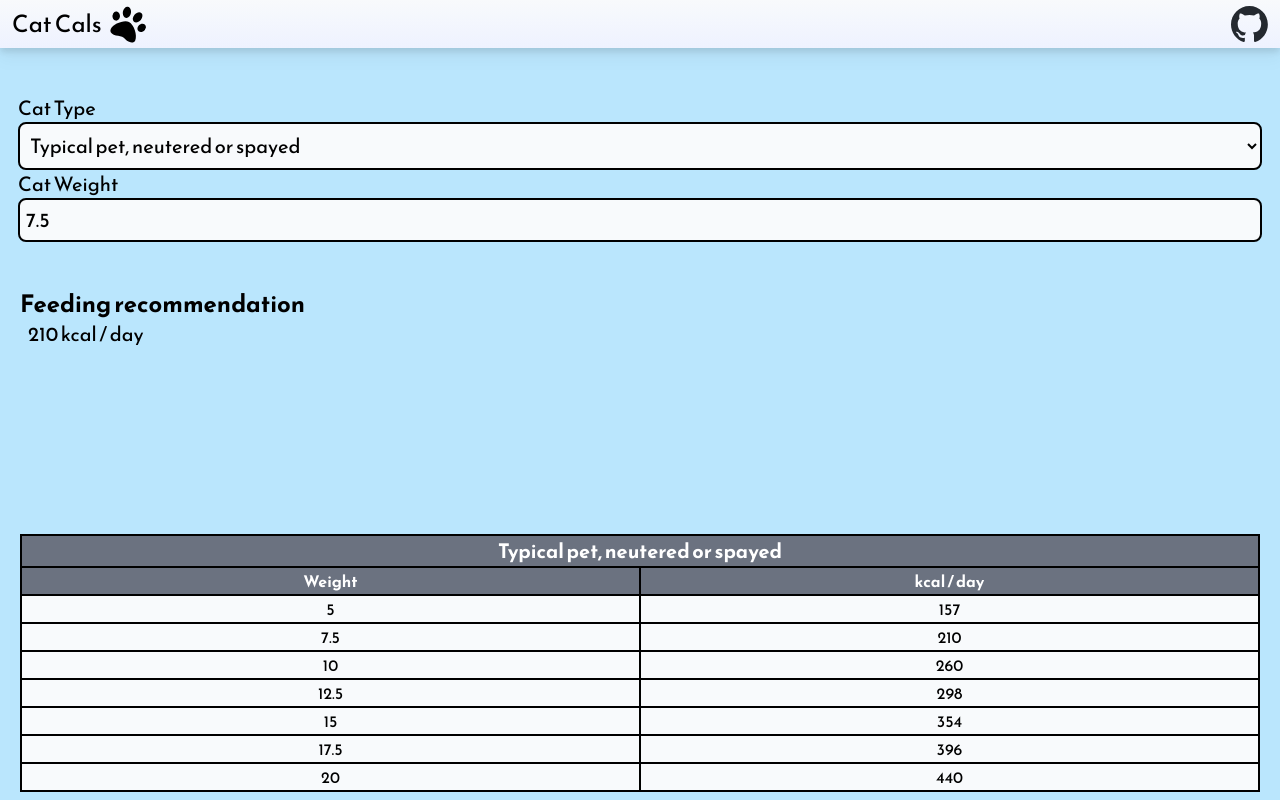
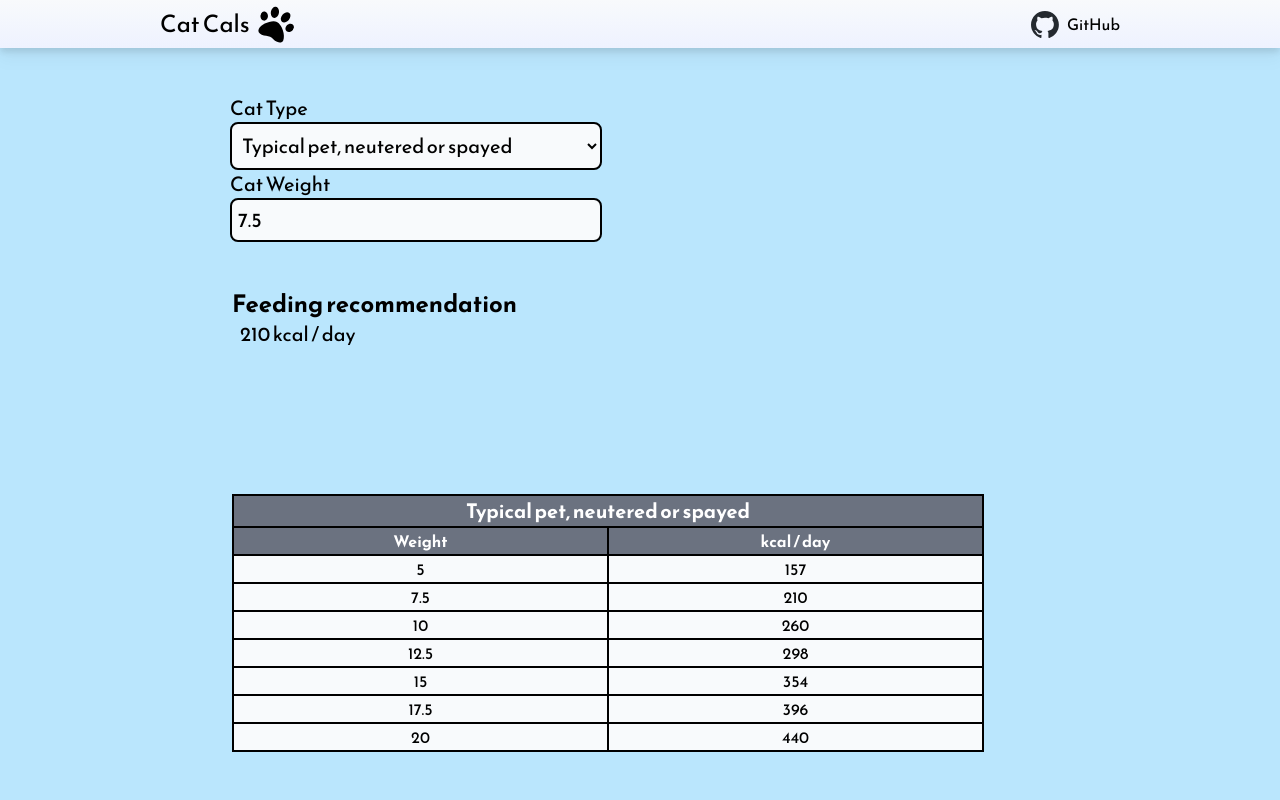
Before and after one commit to john-pham-bit/cat-cals, a React (Vite) app: page / in a window 1280 px wide. Built offline with nearby package versions, Linux system fonts and the light colour scheme.

Commit message:
Added responsiveness for table and desktop screens.

```diff
--- a/src/App.tsx
+++ b/src/App.tsx
@@ -6,7 +6,7 @@ function App() {
     <>
       <div className="flex h-screen w-screen flex-col overflow-hidden bg-sky-200">
         <Header />
-        <div className="mx-3 mt-10 flex h-full flex-col justify-center">
+        <div className="mx-3 mt-10 flex h-full flex-col justify-center sm:mx-16 lg:mx-56">
           <CatCalculator />
         </div>
       </div>
--- a/src/components/CalorieTable.tsx
+++ b/src/components/CalorieTable.tsx
@@ -43,7 +43,11 @@ const CatForm: FC<CalorieTableProps> = ({ catType }) => {
   );
   catTypeToCatImage.set(
     "typical-intact",
-    <CatFormImage image={catImage2} altText="An green cat." styling="h-40" />,
+    <CatFormImage
+      image={catImage2}
+      altText="An green cat."
+      styling="h-40 translate-x-[20%]"
+    />,
   );
   catTypeToCatImage.set(
     "typical-prone-to-gain",
@@ -54,7 +58,7 @@ const CatForm: FC<CalorieTableProps> = ({ catType }) => {
     <CatFormImage
       image={catImage4}
       altText="A cat in a shirt."
-      styling="h-52 -translate-x-16 -translate-y-8"
+      styling="h-52 -translate-x-[20%] -translate-y-8"
     />,
   );
 
@@ -93,7 +97,7 @@ const CatForm: FC<CalorieTableProps> = ({ catType }) => {
         onAnimationEnd={onTableAnimationEnd}
       >
         <div id="animated-cat-image" className={`relative`}>
-          <div className="absolute right-0 top-0 z-0 h-40 -translate-x-8 translate-y-8">
+          <div className="absolute right-0 top-0 z-0 h-40 -translate-x-[20%] translate-y-8">
             {catTypeToCatImage.get(displayCatType)}
           </div>
         </div>
--- a/src/components/CatCalculator.tsx
+++ b/src/components/CatCalculator.tsx
@@ -10,7 +10,7 @@ function CatCalculator() {
 
   return (
     <>
-      <div className="flex h-full flex-col justify-between">
+      <div className="flex h-full flex-col justify-between sm:w-full lg:max-w-screen-md">
         <div>
           <div className="mb-8">
             <CatForm
@@ -21,7 +21,9 @@ function CatCalculator() {
           </div>
           <CatResult catType={catType} catWeight={catWeight} />
         </div>
-        <CalorieTable catType={catType} />
+        <div className="sm:mb-10">
+          <CalorieTable catType={catType} />
+        </div>
       </div>
     </>
   );
--- a/src/components/CatForm.tsx
+++ b/src/components/CatForm.tsx
@@ -39,7 +39,7 @@ const CatForm: FC<CatFormProps> = ({
     <>
       <form
         onSubmit={handleSubmit}
-        className="flex w-full flex-col p-1.5"
+        className="flex w-full flex-col p-1.5 lg:max-w-sm"
         action=""
       >
         <label htmlFor="cat-type" className="text-xl">
--- a/src/components/Header.tsx
+++ b/src/components/Header.tsx
@@ -4,20 +4,25 @@ import { FaPaw } from "react-icons/fa";
 function Header() {
   return (
     <>
-      <div className="flex h-12 w-full flex-row items-center justify-between bg-gradient-to-b from-slate-50 to-indigo-50 px-3 py-1.5 drop-shadow-lg">
+      <div className="flex h-12 w-full flex-row items-center justify-between bg-gradient-to-b from-slate-50 to-indigo-50 px-3 py-1.5 drop-shadow-lg sm:px-16 lg:px-40">
         <div className="flex h-full w-auto flex-row items-center">
           <span className="select-none text-2xl font-medium">Cat Cals</span>
           <div className="mx-2 h-full w-auto rotate-[25deg]">
             <FaPaw size="100%" />
           </div>
         </div>
-        <div className="flex h-full w-auto flex-row items-center">
+        <div className="flex h-3/4 flex-row items-center">
           <a
             href="https://github.com/john-pham-bit"
-            className="h-full"
+            className="flex h-full flex-row items-center"
             target="_blank"
           >
-            <img src={gitHubLogo} className="h-full w-auto" alt="gitHugLogo" />
+            <img
+              src={gitHubLogo}
+              className="mx-2 h-full w-auto"
+              alt="gitHugLogo"
+            />
+            <span className="hidden select-none sm:block">GitHub</span>
           </a>
         </div>
       </div>
```
